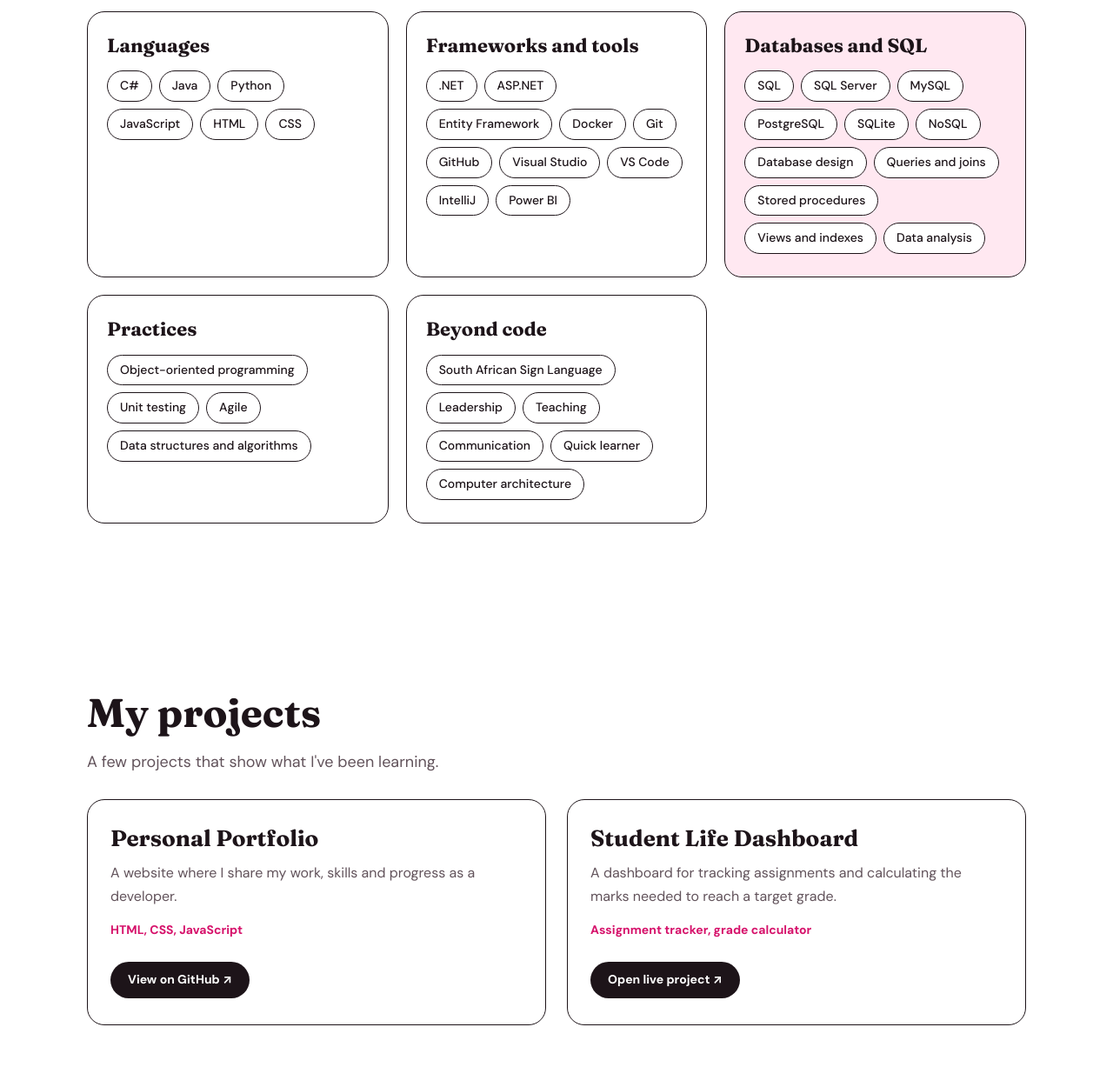
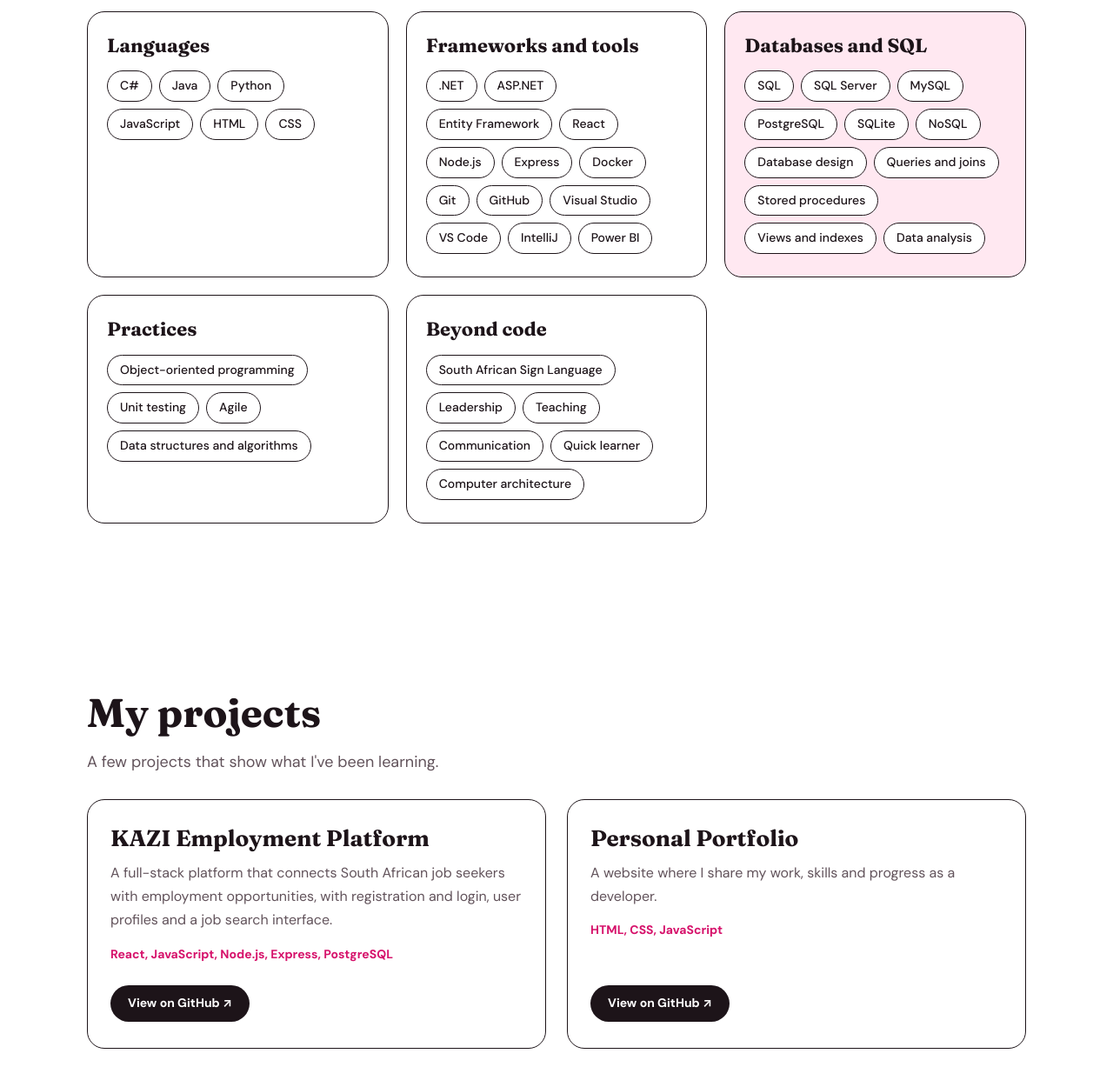
Before and after one commit to Unarine-Phasha/MyPortfolio, a plain HTML site: page index.html in a window 1280 px wide. Shown: the part 1580-2807 px from the top of the page at 87% size. Drawn offline with Linux system fonts and the light colour scheme.

Commit message:
update portfolio

```diff
--- a/index.html
+++ b/index.html
@@ -141,6 +141,9 @@ skills | C#, .NET, Java, SQL</code></pre>
                         <li>.NET</li>
                         <li>ASP.NET</li>
                         <li>Entity Framework</li>
+                        <li>React</li>
+                        <li>Node.js</li>
+                        <li>Express</li>
                         <li>Docker</li>
                         <li>Git</li>
                         <li>GitHub</li>
@@ -199,6 +202,15 @@ skills | C#, .NET, Java, SQL</code></pre>
             <div class="projects-list">
                 <article class="project">
                     <div>
+                        <h3>KAZI Employment Platform</h3>
+                        <p>A full-stack platform that connects South African job seekers with employment opportunities, with registration and login, user profiles and a job search interface.</p>
+                        <p class="technologies">React, JavaScript, Node.js, Express, PostgreSQL</p>
+                    </div>
+                    <a class="pill" href="https://github.com/Unarine-Phasha/KAZI" target="_blank" rel="noopener noreferrer">View on GitHub <span aria-hidden="true">↗</span></a>
+                </article>
+
+                <article class="project">
+                    <div>
                         <h3>Personal Portfolio</h3>
                         <p>A website where I share my work, skills and progress as a developer.</p>
                         <p class="technologies">HTML, CSS, JavaScript</p>
```
Also changed, not shown: 1 other file.
